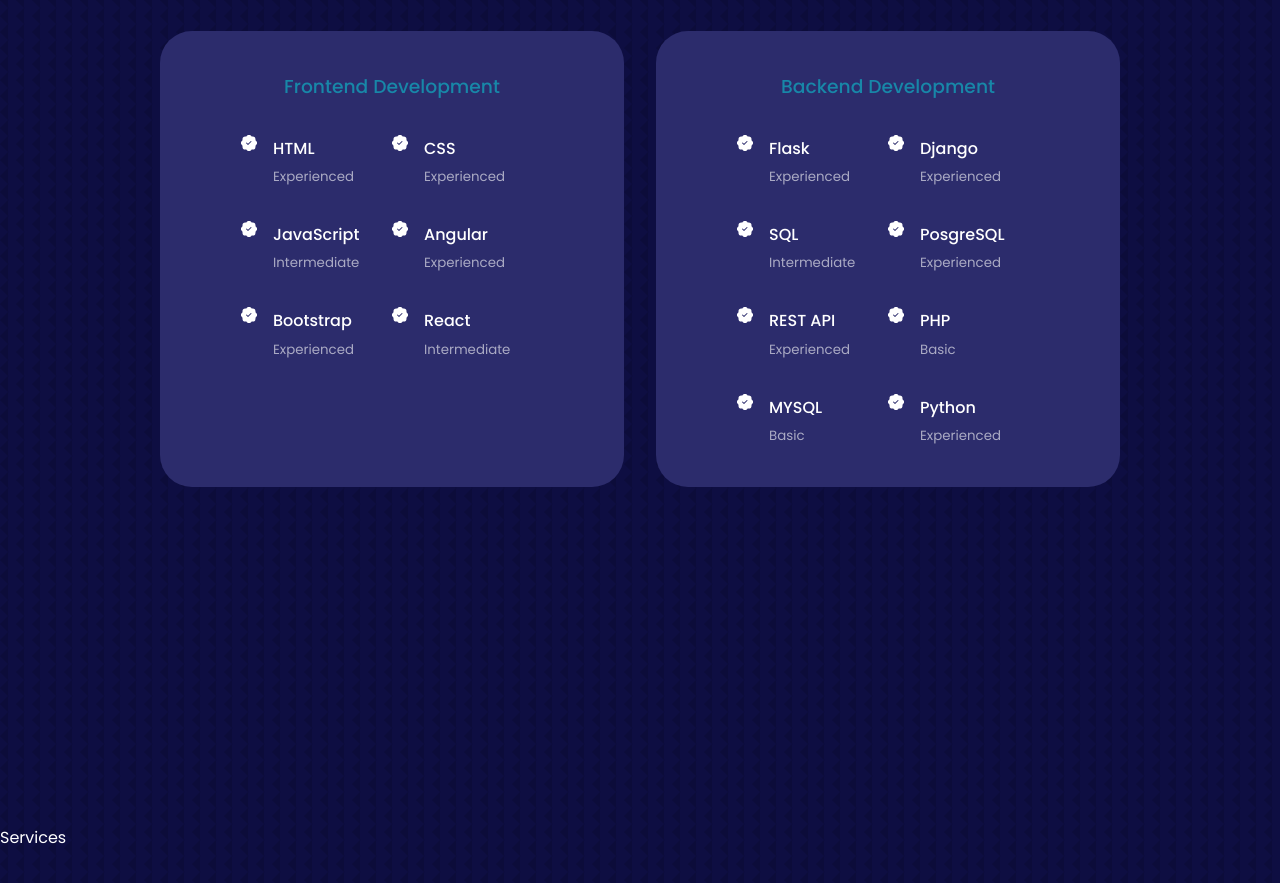
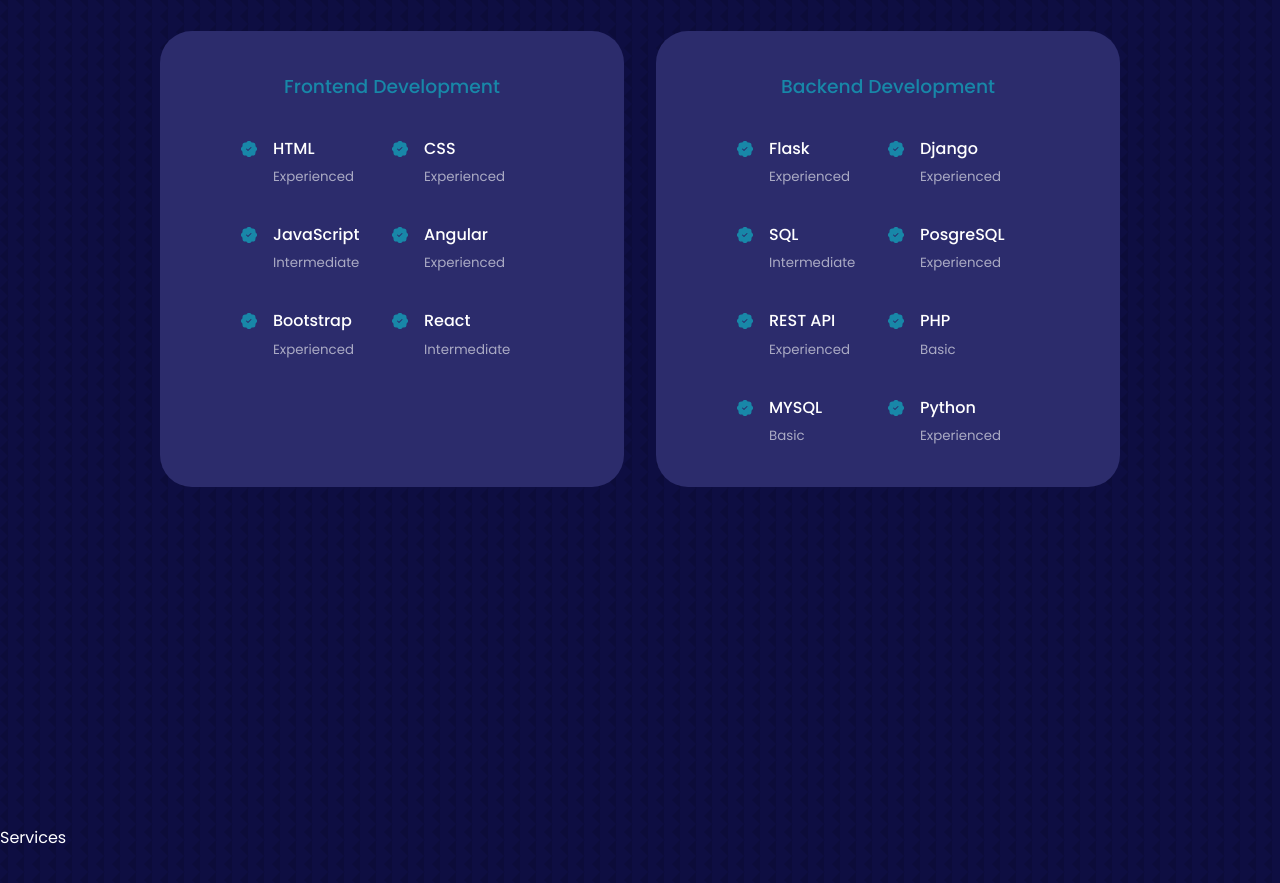
Before and after one commit to EsauKip/portfolio, a React (Create React App) app: page / in a window 1280 px wide. Shown: the part 1960-2843 px from the top of the page. Built offline with nearby package versions, Linux system fonts and the light colour scheme.

Commit message:
add styles to the icons

```diff
--- a/src/components/experience/experience.css
+++ b/src/components/experience/experience.css
@@ -30,3 +30,7 @@
     display: flex;
     gap: 1rem;
 }
+.icon{
+    margin-top: 6px;
+    color: var(--color-primary);
+}
--- a/src/components/experience/experience.jsx
+++ b/src/components/experience/experience.jsx
@@ -14,32 +14,32 @@ const experience = () => {
       <h3>Frontend Development</h3>
         <div className="experience__content">
         <article className='experience__details'>
-          <BsPatchCheckFill/>
+          <BsPatchCheckFill className='icon'/>
         <div>  <h4>HTML</h4>
           <small className="text-light">Experienced</small></div>
           </article>
           <article className='experience__details'>
-          <BsPatchCheckFill/>
+          <BsPatchCheckFill className='icon'/>
           <div><h4>CSS</h4>
           <small className="text-light">Experienced</small></div>
           </article>
           <article className='experience__details'>
-          <BsPatchCheckFill/>
+          <BsPatchCheckFill className='icon'/>
         <div>  <h4>JavaScript</h4>
           <small className="text-light">Intermediate</small></div>
           </article>
           <article className='experience__details'>
-          <BsPatchCheckFill/>
+          <BsPatchCheckFill className='icon'/>
         <div> <h4>Angular</h4>
           <small className="text-light">Experienced</small></div>
           </article>
           <article className='experience__details'>
-          <BsPatchCheckFill/>
+          <BsPatchCheckFill className='icon'/>
           <div><h4>Bootstrap</h4>
           <small className="text-light">Experienced</small></div>
           </article>
           <article className='experience__details'>
-          <BsPatchCheckFill/>
+          <BsPatchCheckFill className='icon'/>
         <div> <h4>React</h4>
           <small className="text-light">Intermediate</small></div>
           </article>
@@ -50,42 +50,42 @@ const experience = () => {
       <h3>Backend Development</h3>
         <div className="experience__content">
           <article className='experience__details'>
-          <BsPatchCheckFill/>
+          <BsPatchCheckFill className='icon'/>
           <div><h4>Flask</h4>
           <small className="text-light">Experienced</small></div>
           </article>
           <article className='experience__details'>
-          <BsPatchCheckFill/>
+          <BsPatchCheckFill className='icon'/>
           <div><h4>Django</h4>
           <small className="text-light">Experienced</small></div>
           </article>
           <article className='experience__details'>
-          <BsPatchCheckFill/>
+          <BsPatchCheckFill className='icon'/>
         <div>  <h4>SQL</h4>
           <small className="text-light">Intermediate</small></div>
           </article>
           <article className='experience__details'>
-          <BsPatchCheckFill/>
+          <BsPatchCheckFill className='icon'/>
           <div><h4>PosgreSQL</h4>
           <small className="text-light">Experienced</small></div>
           </article>
           <article className='experience__details'>
-          <BsPatchCheckFill/>
+          <BsPatchCheckFill className='icon'/>
           <div><h4>REST API</h4>
           <small className="text-light">Experienced</small></div>
           </article>
           <article className='experience__details'>
-          <BsPatchCheckFill/>
+          <BsPatchCheckFill className='icon'/>
         <div> <h4>PHP</h4>
           <small className="text-light">Basic</small></div>
           </article>
           <article className='experience__details'>
-          <BsPatchCheckFill/>
+          <BsPatchCheckFill className='icon'/>
           <div><h4>MYSQL</h4>
           <small className="text-light">Basic</small></div>
           </article>
           <article className='experience__details'>
-          <BsPatchCheckFill/>
+          <BsPatchCheckFill className='icon'/>
         <div> <h4>Python</h4>
           <small className="text-light">Experienced</small></div>
           </article>
```
